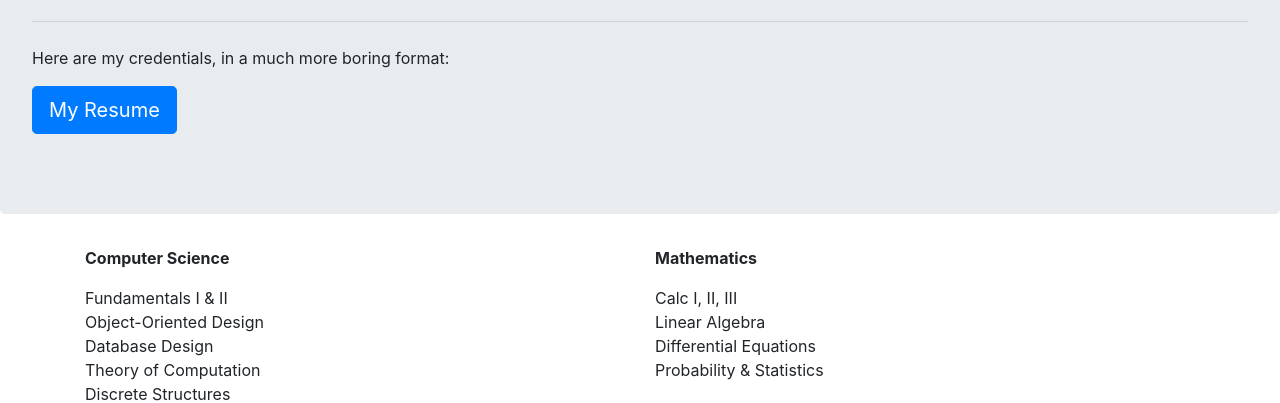
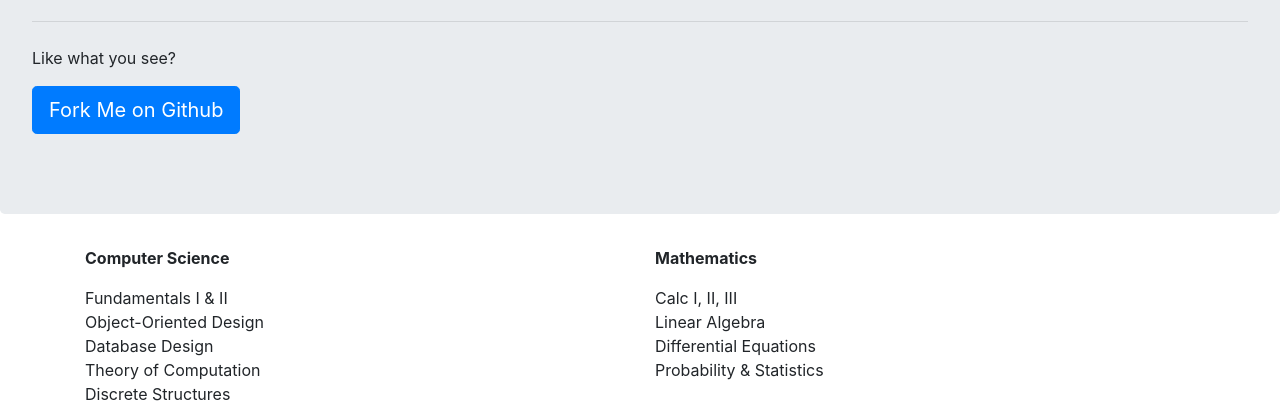
Before and after one commit to Anthony-dominianni/myWebsite, a plain HTML site: page myWebsite/index.html in a window 1280 px wide. Shown: the part 172-575 px from the top of the page. Drawn offline with nearby package versions, Linux system fonts and the light colour scheme.

Commit message:
changed some text

```diff
--- a/myWebsite/index.html
+++ b/myWebsite/index.html
@@ -50,9 +50,9 @@
       <h1 class="display-4">Hi, I'm Anthony!</h1>
       <p class="lead">Since you're already here, may I ask why?</p>
       <hr class="my-4">
-      <p>Here are my credentials, in a much more boring format:</p>
+      <p>Like what you see?</p>
       <p class="lead">
-        <a class="btn btn-primary btn-lg" href="#" role="button">My Resume</a>
+        <a class="btn btn-primary btn-lg" href="#" role="button">Fork Me on Github</a>
       </p>
     </div>
 
```
